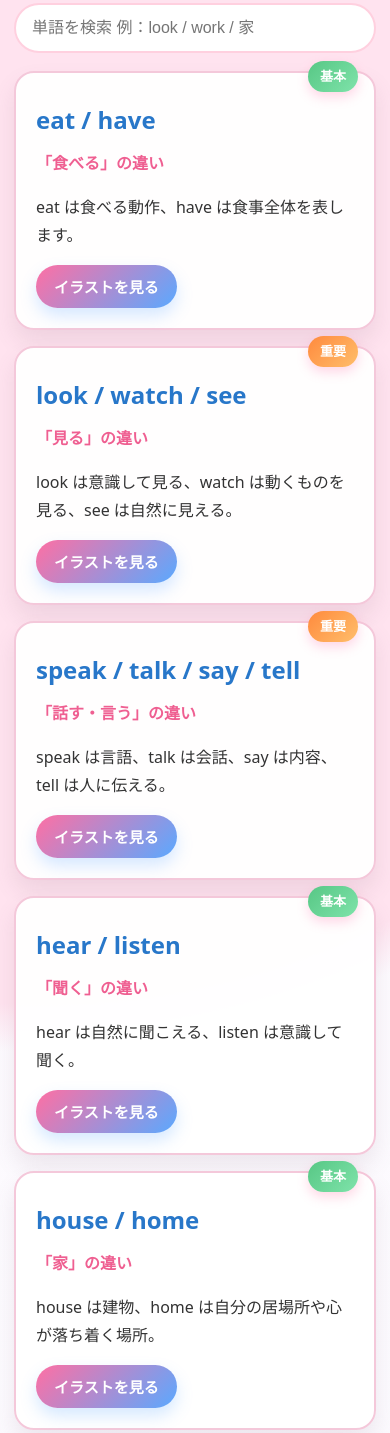
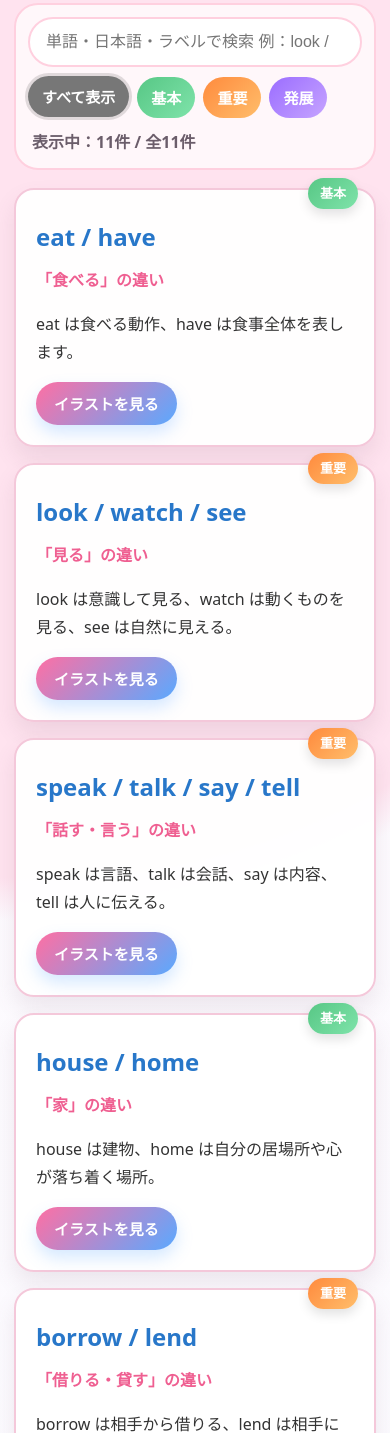
Before and after one commit to wkengog-dotcom/english-words, a plain HTML site: page index.html in a window 390 px wide. Shown: the part 298-1731 px from the top of the page. Drawn offline with Linux system fonts and the light colour scheme.

Commit message:
Add files via upload

```diff
--- a/index.html
+++ b/index.html
@@ -8,11 +8,7 @@
     :root {
       --pink:#ff6fa3;
       --blue:#5aa9ff;
-      --yellow:#fff3b8;
-      --mint:#c9f7e5;
-      --lav:#eee3ff;
       --ink:#333;
-      --soft:#fff8fb;
       --line:#f4c8da;
     }
     * { box-sizing: border-box; }
@@ -62,9 +58,13 @@
       justify-content:space-between;
       flex-wrap:wrap;
       margin: 18px 0;
+      background: rgba(255,255,255,.72);
+      border: 2px solid #ffd0df;
+      border-radius: 24px;
+      padding: 12px;
     }
     .search {
-      flex:1 1 280px;
+      flex:1 1 320px;
       padding: 14px 16px;
       border-radius: 999px;
       border: 2px solid #ffd0df;
@@ -72,12 +72,50 @@
       background: white;
       outline: none;
     }
-    .note {
-      background: var(--yellow);
-      border: 2px solid #ffe083;
-      border-radius: 18px;
+    .filter-buttons {
+      display:flex;
+      gap:8px;
+      flex-wrap:wrap;
+    }
+    button {
+      cursor: pointer;
+      border: 0;
+      border-radius: 999px;
+      padding: 11px 18px;
+      font-weight: 800;
+      color: white;
+      background: linear-gradient(135deg, var(--pink), var(--blue));
+      box-shadow: 0 8px 16px rgba(90,169,255,.25);
+      font-size: 15px;
+    }
+    button:active {
+      transform: translateY(1px);
+    }
+    .filter {
       padding: 10px 14px;
+      box-shadow:none;
+    }
+    .filter.active {
+      outline: 3px solid rgba(0,0,0,.12);
+      transform: translateY(-1px);
+    }
+    .basic-filter, .badge.basic {
+      background: linear-gradient(135deg, #57c785, #7fe3aa);
+    }
+    .important-filter, .badge.important {
+      background: linear-gradient(135deg, #ff8a3d, #ffbe6b);
+    }
+    .advanced-filter, .badge.advanced {
+      background: linear-gradient(135deg, #9b6dff, #c6a4ff);
+    }
+    .clear-filter {
+      background:#777;
+    }
+    .result-count {
+      width: 100%;
+      color: #6b5d6a;
       font-weight: 700;
+      padding: 0 4px;
     }
     .grid {
       display: grid;
@@ -102,25 +140,13 @@
       position:absolute;
       top: -12px;
       right: 16px;
-      background: linear-gradient(135deg, var(--pink), #ff9ec0);
       color:white;
       border-radius:999px;
       padding:4px 12px;
       font-size: 13px;
       font-weight:700;
-      box-shadow: 0 5px 12px rgba(255,111,163,.28);
+      box-shadow: 0 5px 12px rgba(0,0,0,.12);
     }
-
-    .badge.basic {
-      background: linear-gradient(135deg, #57c785, #7fe3aa);
-    }
-    .badge.important {
-      background: linear-gradient(135deg, #ff8a3d, #ffbe6b);
-    }
-    .badge.advanced {
-      background: linear-gradient(135deg, #9b6dff, #c6a4ff);
-    }
-
     h2 {
       margin: 34px 0 12px;
       padding-left: 12px;
@@ -137,19 +163,9 @@
       color: #ef5f91;
       font-weight: 700;
     }
-    .card p { margin: 8px 0 16px; }
-    button {
-      cursor: pointer;
-      border: 0;
-      border-radius: 999px;
-      padding: 11px 18px;
-      font-weight: 800;
-      color: white;
-      background: linear-gradient(135deg, var(--pink), var(--blue));
-      box-shadow: 0 8px 16px rgba(90,169,255,.25);
-      font-size: 15px;
+    .card p {
+      margin: 8px 0 16px;
     }
-    button:active { transform: translateY(1px); }
     .table-wrap {
       overflow-x:auto;
       background:white;
@@ -173,8 +189,13 @@
       color:#1766a8;
       white-space: nowrap;
     }
-    td span { color:#777; font-size: 14px; }
-    .table-btn { padding: 8px 14px; }
+    td span {
+      color:#777;
+      font-size: 14px;
+    }
+    .table-btn {
+      padding: 8px 14px;
+    }
     .modal {
       display:none;
       position: fixed;
@@ -185,7 +206,9 @@
       align-items: center;
       justify-content: center;
     }
-    .modal.open { display:flex; }
+    .modal.open {
+      display:flex;
+    }
     .modal-inner {
       width:min(1180px, 100%);
       max-height: 94vh;
@@ -235,122 +258,110 @@
 </head>
 <body>
   <header>
-    <div class="title">
-      <h1>英単語ニュアンス図鑑</h1>
-    </div>
+    <div class="title"><h1>英単語ニュアンス図鑑</h1></div>
     <p class="lead">中学2年生向けに、似ている英単語の違いをイラストで楽しく確認できます。カードや表の「イラストを見る」を押すと、大きな画像が表示されます。</p>
   </header>
 
   <main>
     <div class="toolbar">
-      <input class="search" id="search" type="search" placeholder="単語を検索 例：look / work / 家">
-
+      <input class="search" id="search" type="search" placeholder="単語・日本語・ラベルで検索 例：look / work / 旅行 / 基本 / 重要 / 発展">
+      <div class="filter-buttons">
+        <button type="button" class="filter clear-filter" data-filter="">すべて表示</button>
+        <button type="button" class="filter basic-filter" data-filter="基本">基本</button>
+        <button type="button" class="filter important-filter" data-filter="重要">重要</button>
+        <button type="button" class="filter advanced-filter" data-filter="発展">発展</button>
+      </div>
+      <div class="result-count" id="resultCount"></div>
     </div>
 
     <section class="grid" id="cards">
 
-      <article class="card" data-keywords="eat / have 「食べる」の違い">
+      <article class="card" data-keywords="eat / have 「食べる」の違い eat は食べる動作、have は食事全体を表します。 基本 basic きほん">
         <div class="badge basic">基本</div>
         <h3>eat / have</h3>
         <p class="jp">「食べる」の違い</p>
         <p>eat は食べる動作、have は食事全体を表します。</p>
-        <button type="button" onclick="openImage('images/eat-have.png', 'eat / have')">イラストを見る</button>
+        <button type="button" class="open-image" data-src="images/eat-have.png" data-title="eat / have">イラストを見る</button>
       </article>
 
-      <article class="card" data-keywords="look / watch / see 「見る」の違い">
+      <article class="card" data-keywords="look / watch / see 「見る」の違い look は意識して見る、watch は動くものを見る、see は自然に見える。 重要 important じゅうよう">
         <div class="badge important">重要</div>
         <h3>look / watch / see</h3>
         <p class="jp">「見る」の違い</p>
         <p>look は意識して見る、watch は動くものを見る、see は自然に見える。</p>
-        <button type="button" onclick="openImage('images/look-watch-see.png', 'look / watch / see')">イラストを見る</button>
+        <button type="button" class="open-image" data-src="images/look-watch-see.png" data-title="look / watch / see">イラストを見る</button>
       </article>
 
-      <article class="card" data-keywords="speak / talk / say / tell 「話す・言う」の違い">
+      <article class="card" data-keywords="speak / talk / say / tell 「話す・言う」の違い speak は言語、talk は会話、say は内容、tell は人に伝える。 重要 important じゅうよう">
         <div class="badge important">重要</div>
         <h3>speak / talk / say / tell</h3>
         <p class="jp">「話す・言う」の違い</p>
         <p>speak は言語、talk は会話、say は内容、tell は人に伝える。</p>
-        <button type="button" onclick="openImage('images/speak-talk-say-tell.png', 'speak / talk / say / tell')">イラストを見る</button>
+        <button type="button" class="open-image" data-src="images/speak-talk-say-tell.png" data-title="speak / talk / say / tell">イラストを見る</button>
       </article>
 
-      <article class="card" data-keywords="hear / listen 「聞く」の違い">
-        <div class="badge basic">基本</div>
-        <h3>hear / listen</h3>
-        <p class="jp">「聞く」の違い</p>
-        <p>hear は自然に聞こえる、listen は意識して聞く。</p>
-        <button type="button" onclick="openImage('images/hear-listen.png', 'hear / listen')">イラストを見る</button>
-      </article>
-
-      <article class="card" data-keywords="house / home 「家」の違い">
+      <article class="card" data-keywords="house / home 「家」の違い house は建物、home は自分の居場所や心が落ち着く場所。 基本 basic きほん">
         <div class="badge basic">基本</div>
         <h3>house / home</h3>
         <p class="jp">「家」の違い</p>
         <p>house は建物、home は自分の居場所や心が落ち着く場所。</p>
-        <button type="button" onclick="openImage('images/house-home.png', 'house / home')">イラストを見る</button>
+        <button type="button" class="open-image" data-src="images/house-home.png" data-title="house / home">イラストを見る</button>
       </article>
 
-      <article class="card" data-keywords="borrow / lend 「借りる・貸す」の違い">
+      <article class="card" data-keywords="borrow / lend 「借りる・貸す」の違い borrow は相手から借りる、lend は相手に貸す。 重要 important じゅうよう">
         <div class="badge important">重要</div>
         <h3>borrow / lend</h3>
         <p class="jp">「借りる・貸す」の違い</p>
         <p>borrow は相手から借りる、lend は相手に貸す。</p>
-        <button type="button" onclick="openImage('images/borrow-lend.png', 'borrow / lend')">イラストを見る</button>
+        <button type="button" class="open-image" data-src="images/borrow-lend.png" data-title="borrow / lend">イラストを見る</button>
       </article>
 
-      <article class="card" data-keywords="trip / travel / journey 「旅行・旅」の違い">
+      <article class="card" data-keywords="trip / travel / journey 「旅行・旅」の違い trip は短い旅行、travel は旅行全般、journey は道のりや旅の過程。 発展 advanced はってん">
         <div class="badge advanced">発展</div>
         <h3>trip / travel / journey</h3>
         <p class="jp">「旅行・旅」の違い</p>
         <p>trip は短い旅行、travel は旅行全般、journey は道のりや旅の過程。</p>
-        <button type="button" onclick="openImage('images/trip-travel-journey.png', 'trip / travel / journey')">イラストを見る</button>
+        <button type="button" class="open-image" data-src="images/trip-travel-journey.png" data-title="trip / travel / journey">イラストを見る</button>
       </article>
 
-      <article class="card" data-keywords="big / large 「大きい」の違い">
+      <article class="card" data-keywords="big / large 「大きい」の違い big は日常的な大きさ、large は広さや規模の大きさ。 発展 advanced はってん">
         <div class="badge advanced">発展</div>
         <h3>big / large</h3>
         <p class="jp">「大きい」の違い</p>
         <p>big は日常的な大きさ、large は広さや規模の大きさ。</p>
-        <button type="button" onclick="openImage('images/big-large.png', 'big / large')">イラストを見る</button>
+        <button type="button" class="open-image" data-src="images/big-large.png" data-title="big / large">イラストを見る</button>
       </article>
 
-      <article class="card" data-keywords="like / love 「好き」の違い">
+      <article class="card" data-keywords="like / love 「好き」の違い like はふつうの好き、love はとても強い好き。 基本 basic きほん">
         <div class="badge basic">基本</div>
         <h3>like / love</h3>
         <p class="jp">「好き」の違い</p>
         <p>like はふつうの好き、love はとても強い好き。</p>
-        <button type="button" onclick="openImage('images/like-love.png', 'like / love')">イラストを見る</button>
+        <button type="button" class="open-image" data-src="images/like-love.png" data-title="like / love">イラストを見る</button>
       </article>
 
-      <article class="card" data-keywords="start / begin 「始める」の違い">
+      <article class="card" data-keywords="start / begin 「始める」の違い start は動き出す感じ、begin は物事の最初を始める感じ。 発展 advanced はってん">
         <div class="badge advanced">発展</div>
         <h3>start / begin</h3>
         <p class="jp">「始める」の違い</p>
         <p>start は動き出す感じ、begin は物事の最初を始める感じ。</p>
-        <button type="button" onclick="openImage('images/start-begin.png', 'start / begin')">イラストを見る</button>
+        <button type="button" class="open-image" data-src="images/start-begin.png" data-title="start / begin">イラストを見る</button>
       </article>
 
-      <article class="card" data-keywords="have / has 「持っている」の違い">
-        <div class="badge basic">基本</div>
-        <h3>have / has</h3>
-        <p class="jp">「持っている」の違い</p>
-        <p>have は I・you・we・they、has は he・she・it に使います。</p>
-        <button type="button" onclick="openImage('images/have-has.png', 'have / has')">イラストを見る</button>
-      </article>
-
-      <article class="card" data-keywords="job / work 「仕事」の違い">
+      <article class="card" data-keywords="job / work 「仕事」の違い job は職業や役割、work は働くことや作業全体。 重要 important じゅうよう">
         <div class="badge important">重要</div>
         <h3>job / work</h3>
         <p class="jp">「仕事」の違い</p>
         <p>job は職業や役割、work は働くことや作業全体。</p>
-        <button type="button" onclick="openImage('images/job-work.png', 'job / work')">イラストを見る</button>
+        <button type="button" class="open-image" data-src="images/job-work.png" data-title="job / work">イラストを見る</button>
       </article>
 
-      <article class="card" data-keywords="clever / smart 「頭がいい」の違い">
+      <article class="card" data-keywords="clever / smart 「頭がいい」の違い clever は機転がきく、smart は知識や理解力が高い。 発展 advanced はってん">
         <div class="badge advanced">発展</div>
         <h3>clever / smart</h3>
         <p class="jp">「頭がいい」の違い</p>
         <p>clever は機転がきく、smart は知識や理解力が高い。</p>
-        <button type="button" onclick="openImage('images/clever-smart.png', 'clever / smart')">イラストを見る</button>
+        <button type="button" class="open-image" data-src="images/clever-smart.png" data-title="clever / smart">イラストを見る</button>
       </article>
 
     </section>
@@ -359,12 +370,7 @@
     <div class="table-wrap">
       <table>
         <thead>
-          <tr>
-            <th>No.</th>
-            <th>単語</th>
-            <th>ポイント</th>
-            <th>画像</th>
-          </tr>
+          <tr><th>No.</th><th>単語</th><th>ポイント</th><th>画像</th></tr>
         </thead>
         <tbody>
 
@@ -372,84 +378,77 @@
             <td>1</td>
             <td><strong>eat / have</strong><br><span>「食べる」の違い</span></td>
             <td>eat は食べる動作、have は食事全体を表します。</td>
-        <td><button type="button" class="table-btn" onclick="openImage('images/eat-have.png', 'eat / have')">見る</button></td>
+            <td><button type="button" class="table-btn open-image" data-src="images/eat-have.png" data-title="eat / have">見る</button></td>
           </tr>
 
           <tr>
             <td>2</td>
             <td><strong>look / watch / see</strong><br><span>「見る」の違い</span></td>
             <td>look は意識して見る、watch は動くものを見る、see は自然に見える。</td>
-        <td><button type="button" class="table-btn" onclick="openImage('images/look-watch-see.png', 'look / watch / see')">見る</button></td>
+            <td><button type="button" class="table-btn open-image" data-src="images/look-watch-see.png" data-title="look / watch / see">見る</button></td>
           </tr>
 
           <tr>
             <td>3</td>
             <td><strong>speak / talk / say / tell</strong><br><span>「話す・言う」の違い</span></td>
             <td>speak は言語、talk は会話、say は内容、tell は人に伝える。</td>
-        <td><button type="button" class="table-btn" onclick="openImage('images/speak-talk-say-tell.png', 'speak / talk / say / tell')">見る</button></td>
+            <td><button type="button" class="table-btn open-image" data-src="images/speak-talk-say-tell.png" data-title="speak / talk / say / tell">見る</button></td>
           </tr>
 
           <tr>
             <td>4</td>
-        <td><strong>hear / listen</strong><br><span>「聞く」の違い</span></td>
-        <td>hear は自然に聞こえる、listen は意識して聞く。</td>
-        <td><button type="button" class="table-btn" onclick="openImage('images/hear-listen.png', 'hear / listen')">見る</button></td>
+            <td><strong>house / home</strong><br><span>「家」の違い</span></td>
+            <td>house は建物、home は自分の居場所や心が落ち着く場所。</td>
+            <td><button type="button" class="table-btn open-image" data-src="images/house-home.png" data-title="house / home">見る</button></td>
           </tr>
 
           <tr>
             <td>5</td>
-        <td><strong>house / home</strong><br><span>「家」の違い</span></td>
-        <td>house は建物、home は自分の居場所や心が落ち着く場所。</td>
-        <td><button type="button" class="table-btn" onclick="openImage('images/house-home.png', 'house / home')">見る</button></td>
+            <td><strong>borrow / lend</strong><br><span>「借りる・貸す」の違い</span></td>
+            <td>borrow は相手から借りる、lend は相手に貸す。</td>
+            <td><button type="button" class="table-btn open-image" data-src="images/borrow-lend.png" data-title="borrow / lend">見る</button></td>
           </tr>
 
           <tr>
             <td>6</td>
-        <td><strong>borrow / lend</strong><br><span>「借りる・貸す」の違い</span></td>
-        <td>borrow は相手から借りる、lend は相手に貸す。</td>
-        <td><button type="button" class="table-btn" onclick="openImage('images/borrow-lend.png', 'borrow / lend')">見る</button></td>
+            <td><strong>trip / travel / journey</strong><br><span>「旅行・旅」の違い</span></td>
+            <td>trip は短い旅行、travel は旅行全般、journey は道のりや旅の過程。</td>
+            <td><button type="button" class="table-btn open-image" data-src="images/trip-travel-journey.png" data-title="trip / travel / journey">見る</button></td>
           </tr>
 
           <tr>
             <td>7</td>
-        <td><strong>trip / travel / journey</strong><br><span>「旅行・旅」の違い</span></td>
-        <td>trip は短い旅行、travel は旅行全般、journey は道のりや旅の過程。</td>
-        <td><button type="button" class="table-btn" onclick="openImage('images/trip-travel-journey.png', 'trip / travel / journey')">見る</button></td>
+            <td><strong>big / large</strong><br><span>「大きい」の違い</span></td>
+            <td>big は日常的な大きさ、large は広さや規模の大きさ。</td>
+            <td><button type="button" class="table-btn open-image" data-src="images/big-large.png" data-title="big / large">見る</button></td>
           </tr>
 
           <tr>
             <td>8</td>
-        <td><strong>big / large</strong><br><span>「大きい」の違い</span></td>
-        <td>big は日常的な大きさ、large は広さや規模の大きさ。</td>
-        <td><button type="button" class="table-btn" onclick="openImage('images/big-large.png', 'big / large')">見る</button></td>
+            <td><strong>like / love</strong><br><span>「好き」の違い</span></td>
+            <td>like はふつうの好き、love はとても強い好き。</td>
+            <td><button type="button" class="table-btn open-image" data-src="images/like-love.png" data-title="like / love">見る</button></td>
           </tr>
 
           <tr>
             <td>9</td>
-        <td><strong>like / love</strong><br><span>「好き」の違い</span></td>
-        <td>like はふつうの好き、love はとても強い好き。</td>
-        <td><button type="button" class="table-btn" onclick="openImage('images/like-love.png', 'like / love')">見る</button></td>
+            <td><strong>start / begin</strong><br><span>「始める」の違い</span></td>
+            <td>start は動き出す感じ、begin は物事の最初を始める感じ。</td>
+            <td><button type="button" class="table-btn open-image" data-src="images/start-begin.png" data-title="start / begin">見る</button></td>
           </tr>
 
           <tr>
             <td>10</td>
-        <td><strong>start / begin</strong><br><span>「始める」の違い</span></td>
-        <td>start は動き出す感じ、begin は物事の最初を始める感じ。</td>
-        <td><button type="button" class="table-btn" onclick="openImage('images/start-begin.png', 'start / begin')">見る</button></td>
+            <td><strong>job / work</strong><br><span>「仕事」の違い</span></td>
+            <td>job は職業や役割、work は働くことや作業全体。</td>
+            <td><button type="button" class="table-btn open-image" data-src="images/job-work.png" data-title="job / work">見る</button></td>
           </tr>
 
           <tr>
-        <td>12</td>
-        <td><strong>job / work</strong><br><span>「仕事」の違い</span></td>
-        <td>job は職業や役割、work は働くことや作業全体。</td>
-        <td><button type="button" class="table-btn" onclick="openImage('images/job-work.png', 'job / work')">見る</button></td>
-      </tr>
-
-      <tr>
-        <td>13</td>
+            <td>11</td>
             <td><strong>clever / smart</strong><br><span>「頭がいい」の違い</span></td>
             <td>clever は機転がきく、smart は知識や理解力が高い。</td>
-        <td><button type="button" class="table-btn" onclick="openImage('images/clever-smart.png', 'clever / smart')">見る</button></td>
+            <td><button type="button" class="table-btn open-image" data-src="images/clever-smart.png" data-title="clever / smart">見る</button></td>
           </tr>
 
         </tbody>
@@ -457,43 +456,115 @@
     </div>
   </main>
 
-  <div class="modal" id="modal" onclick="closeImage(event)">
+  <div class="modal" id="modal" aria-hidden="true">
     <div class="modal-inner">
       <div class="modal-head">
         <div class="modal-title" id="modalTitle">イラスト</div>
-        <button class="close" type="button" onclick="hideModal()">閉じる</button>
+        <button class="close" type="button" id="closeModal">閉じる</button>
       </div>
       <img id="modalImage" src="" alt="">
     </div>
   </div>
 
-  <footer>
-    英語の似ている単語を、イメージで覚えるための学習ページです。
-  </footer>
+  <footer>英語の似ている単語を、イメージで覚えるための学習ページです。</footer>
 
   <script>
+    document.addEventListener('DOMContentLoaded', function () {
+      var searchInput = document.getElementById('search');
+      var resultCount = document.getElementById('resultCount');
+      var modal = document.getElementById('modal');
+      var modalImage = document.getElementById('modalImage');
+      var modalTitle = document.getElementById('modalTitle');
+      var closeModalButton = document.getElementById('closeModal');
+      var cards = Array.prototype.slice.call(document.querySelectorAll('.card'));
+      var filterButtons = Array.prototype.slice.call(document.querySelectorAll('[data-filter]'));
+
+      function normalizeQuery(value) {
+        var word = String(value || '').trim().toLowerCase();
+        var aliases = {
+          '基本': '基本 basic きほん',
+          'きほん': '基本 basic きほん',
+          'basic': '基本 basic きほん',
+          '重要': '重要 important じゅうよう',
+          'じゅうよう': '重要 important じゅうよう',
+          'important': '重要 important じゅうよう',
+          '発展': '発展 advanced はってん',
+          'はってん': '発展 advanced はってん',
+          'advanced': '発展 advanced はってん'
+        };
+        return aliases[word] || word;
+      }
+
+      function applySearch() {
+        var raw = searchInput.value;
+        var query = normalizeQuery(raw);
+        var terms = query.split(/\s+/).filter(Boolean);
+        var visibleCount = 0;
+
+        cards.forEach(function(card) {
+          var keywords = String(card.getAttribute('data-keywords') || '').toLowerCase();
+          var hit = terms.length === 0 || terms.some(function(term) {
+            return keywords.indexOf(term) !== -1;
+          });
+          card.style.display = hit ? '' : 'none';
+          if (hit) visibleCount += 1;
+        });
+
+        resultCount.textContent = '表示中：' + visibleCount + '件 / 全' + cards.length + '件';
+
+        filterButtons.forEach(function(button) {
+          button.classList.toggle('active', button.getAttribute('data-filter') === raw);
+        });
+      }
+
+      function setSearch(value) {
+        searchInput.value = value;
+        applySearch();
+      }
+
       function openImage(src, title) {
-      const modal = document.getElementById('modal');
-      const image = document.getElementById('modalImage');
-      document.getElementById('modalTitle').textContent = title;
-      image.src = src;
-      image.alt = title;
+        modalTitle.textContent = title;
+        modalImage.src = src;
+        modalImage.alt = title;
         modal.classList.add('open');
+        modal.setAttribute('aria-hidden', 'false');
       }
+
       function hideModal() {
-      document.getElementById('modal').classList.remove('open');
+        modal.classList.remove('open');
+        modal.setAttribute('aria-hidden', 'true');
+        modalImage.src = '';
       }
-    function closeImage(event) {
-      if (event.target.id === 'modal') hideModal();
+
+      searchInput.addEventListener('input', applySearch);
+
+      filterButtons.forEach(function(button) {
+        button.addEventListener('click', function() {
+          setSearch(button.getAttribute('data-filter') || '');
+        });
+      });
+
+      document.querySelectorAll('.open-image').forEach(function(button) {
+        button.addEventListener('click', function() {
+          openImage(button.getAttribute('data-src'), button.getAttribute('data-title'));
+        });
+      });
+
+      closeModalButton.addEventListener('click', hideModal);
+
+      modal.addEventListener('click', function(event) {
+        if (event.target === modal) {
+          hideModal();
         }
-    document.addEventListener('keydown', function(e) {
-      if (e.key === 'Escape') hideModal();
       });
-    document.getElementById('search').addEventListener('input', function(e) {
-      const word = e.target.value.trim().toLowerCase();
-      document.querySelectorAll('.card').forEach(card => {
-        card.style.display = card.dataset.keywords.includes(word) ? '' : 'none';
+
+      document.addEventListener('keydown', function(event) {
+        if (event.key === 'Escape') {
+          hideModal();
+        }
       });
+
+      applySearch();
     });
   </script>
 </body>
```
Also changed, not shown: 1 other file. Lines whose indentation alone changed are shown as unchanged.
